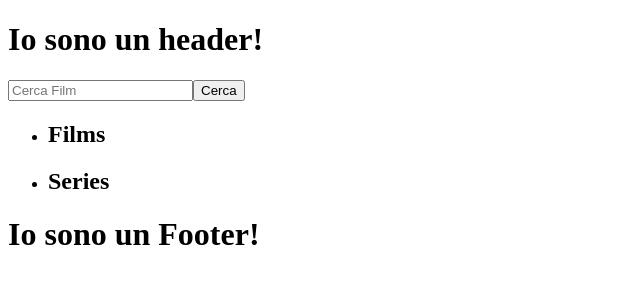
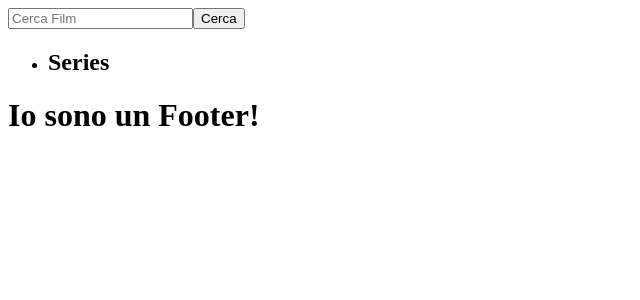
Before and after one commit to GencoMattia/vite-boolflix, a Vue app: page / in a window 1280 px wide. Shown: the top 300 px of the page, without its empty margins (0-640 px from the left). Built offline with nearby package versions, Linux system fonts and the light colour scheme.

Commit message:
Implemented successfully store.js to communicate between header and main component

```diff
--- a/src/components/AppHeader.vue
+++ b/src/components/AppHeader.vue
@@ -1,17 +1,74 @@
 <script>
+import axios from 'axios';
+import { store } from '../store.js';
+
 export default {
     data() {
         return {
+            store,
+        };
+    },
 
-        };
+    methods: {
+        getMovie() {
+            if(store.searchedValue.trim() !== "") {
+                axios.get('https://api.themoviedb.org/3/search/movie', {
+                    params: {
+                    api_key: 'fee27ab56233f46df7aed04f261571a8',
+                    query: store.searchedValue,
+                    // language: it-IT,
+                    }
+                    })
+                    .then((response) => {
+                        console.log(response.data.results);
+                        store.searchedMovieList = response.data.results;
+                    })
+                    .catch((error) => {
+                        console.log(error);
+                    })
+                    .finally(function () {
+                        // always executed
+                });
+
+                axios.get('https://api.themoviedb.org/3/search/tv', {
+                    params: {
+                    api_key: 'fee27ab56233f46df7aed04f261571a8',
+                    query: store.searchedValue,
+                    // language: it-IT,
+                    }
+                    })
+                    .then((response) => {
+                        console.log(response.data.results);
+                        store.searchedSeriesList = response.data.results;
+                    })
+                    .catch((error) => {
+                        console.log(error);
+                    })
+                    .finally(function () {
+                        // always executed
+                });
+            }
+        },
     }
 };
 </script>
 
 <template>
-    <h1>
-        Io sono un header!
-    </h1>
+    <header>
+        <div class="container">
+            <section class="search-bar">
+                <input
+                type="text"
+                name="movie-search-input" id="movie-search-input"
+                v-model="store.searchedValue" placeholder="Cerca Film"
+                @keyup.enter="getMovie">
+
+                <button @click="getMovie">
+                    Cerca
+                </button>
+            </section>
+        </div>
+    </header>
 </template>
 
 <style scoped>
--- a/src/components/AppMain.vue
+++ b/src/components/AppMain.vue
@@ -2,6 +2,7 @@
 import axios from 'axios';
 import "../../node_modules/flag-icons/css/flag-icons.min.css";
 import ProductCard from "./ProductCard.vue";
+import { store } from '../store.js';
 
 export default {
     components: {
@@ -10,62 +11,11 @@ export default {
 
     data() {
         return {
-            searchedMovieList: [
-
-            ],
-
-            searchedSeriesList: [
-
-            ],
-
-            searchedValue: "",
+            store,
         };
     },
 
     methods: {
-
-        getMovie() {
-            if(this.searchedValue.trim() !== "") {
-                axios.get('https://api.themoviedb.org/3/search/movie', {
-                    params: {
-                    api_key: 'fee27ab56233f46df7aed04f261571a8',
-                    query: this.searchedValue,
-                    // language: it-IT,
-                    }
-                    })
-                    .then((response) => {
-                        console.log(response.data.results);
-                        this.searchedMovieList = response.data.results;
-                        console.log(`Lista Film = ${this.searchedMovieList}`)
-                    })
-                    .catch((error) => {
-                        console.log(error);
-                    })
-                    .finally(function () {
-                        // always executed
-                });
-
-                axios.get('https://api.themoviedb.org/3/search/tv', {
-                    params: {
-                    api_key: 'fee27ab56233f46df7aed04f261571a8',
-                    query: this.searchedValue,
-                    // language: it-IT,
-                    }
-                    })
-                    .then((response) => {
-                        console.log(response.data.results);
-                        this.searchedSeriesList = response.data.results;
-                        console.log(`Lista Serie TV = ${this.searchedMovieList}`)
-                    })
-                    .catch((error) => {
-                        console.log(error);
-                    })
-                    .finally(function () {
-                        // always executed
-                });
-            }
-        },
-
         getOneToFiveVote(voteAverage) {
             const parsedVote = parseFloat(voteAverage, 10);
             if (!isNaN(parsedVote)) {
@@ -76,6 +26,15 @@ export default {
                 return "Nessun voto disponibile";
             }
         }
+    },
+
+    computed: {
+        searchedMovieList() {
+            return store.searchedMovieList;
+        },
+        searchedSeriesList() {
+            return store.searchedSeriesList;
+        }
     }
 };
 </script>
@@ -83,48 +42,9 @@ export default {
 <template>
     <main>
         <div class="container">
-            <section class="search-bar">
-                <input type="text" name="movie-search-input" id="movie-search-input" v-model="searchedValue" placeholder="Cerca Film" @keyup.enter="getMovie">
-                <button @click="getMovie">
-                    Cerca
-                </button>
-            </section>
             <section class="searched-movie-wrapper">
                 <ProductCard v-for="(movie, index) in searchedMovieList" :key="movie.id" :movie="movie"/>
 
-                <ul class="searched-movie-list">
-                    <li>
-                        <h1>
-                            Films
-                        </h1>
-                    </li>
-                    <li v-for="movie in searchedMovieList" :key="movie.id">
-                        <h2>
-                            {{ movie.original_title }}
-                        </h2>
-                        <ul>
-                            <li>
-                                {{ `Titolo: ${movie.title}` }}
-                            </li>
-                            <li>
-                                <img :src="`https://image.tmdb.org/t/p/w342${movie.poster_path}`" :alt="movie.title">
-                            </li>
-                            <li>
-                                {{ `Titolo Originale: ${movie.original_title}` }}
-                            </li>
-                            <li>
-                                <span v-if="movie.original_language === 'en'" :class="`fi fi-gb`"></span>
-                                <span v-else :class="`fi fi-${movie.original_language.toLowerCase()}`"></span>
-                            </li>
-                            <li>
-                                {{ `Voto: ${movie.vote_average}` }}
-                            </li>
-                            <li>
-                                {{ getOneToFiveVote(movie.vote_average) }}
-                            </li>
-                        </ul>
-                    </li>
-                </ul>
                 <ul class="searched-series-list">
                     <li>
                         <h1>
--- a/src/store.js
+++ b/src/store.js
@@ -1,5 +1,7 @@
 import { reactive } from 'vue'
 
 export const store = reactive({
-    count: 0
+    searchedValue: "",
+    searchedMovieList: [],
+    searchedSeriesList: [],
 })
```
